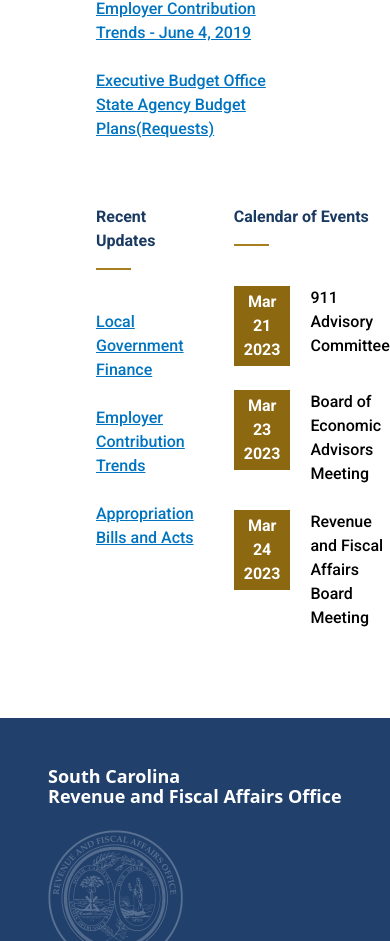
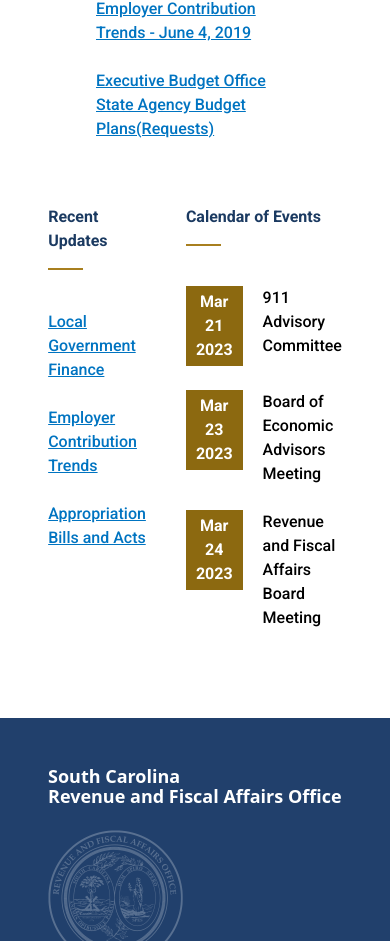
Before and after one commit to btims512/South-Carolina-Revenue-Office, a React (Create React App) app: page / in a window 390 px wide. Shown: the part 1593-2534 px from the top of the page. Built offline with nearby package versions, Linux system fonts and the light colour scheme.

Commit message:
feedback updates

```diff
--- a/src/Components/NavBar/NavBar.jsx
+++ b/src/Components/NavBar/NavBar.jsx
@@ -264,7 +264,7 @@ export default function NavBar() {
           </div>
         </div>
         <div className="lg:hidden">
-          <NavBarMobile />
+          <NavBarMobile style={{ zInex: "-1" }} />
         </div>
         <div className="border"></div>
       </MDBCollapse>
--- a/src/Components/ServicesLinks/ServicesLinks.jsx
+++ b/src/Components/ServicesLinks/ServicesLinks.jsx
@@ -47,7 +47,7 @@ const ServicesLinks = () => {
           </div>
 
           <div>
-            <div className="section-x2 flex justify-between gap-[40px]">
+            <div className="section-x2 flex sm:justify-between justify-center gap-[40px]">
               {/* 1 */}
               <div className="section-1 w-[300px]">
                 <div className="pt-16 text-[16px] md:text-[22px] text-[#1b3a61] text-left font-bold">
```
Also changed, not shown: src/Components/NavBar/NavBarMobile.jsx (+1 -25 lines).
